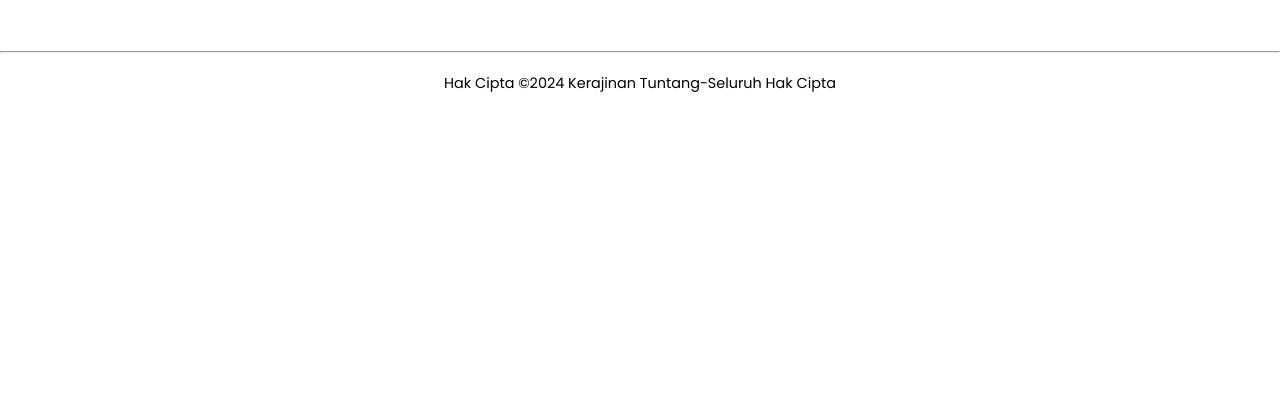
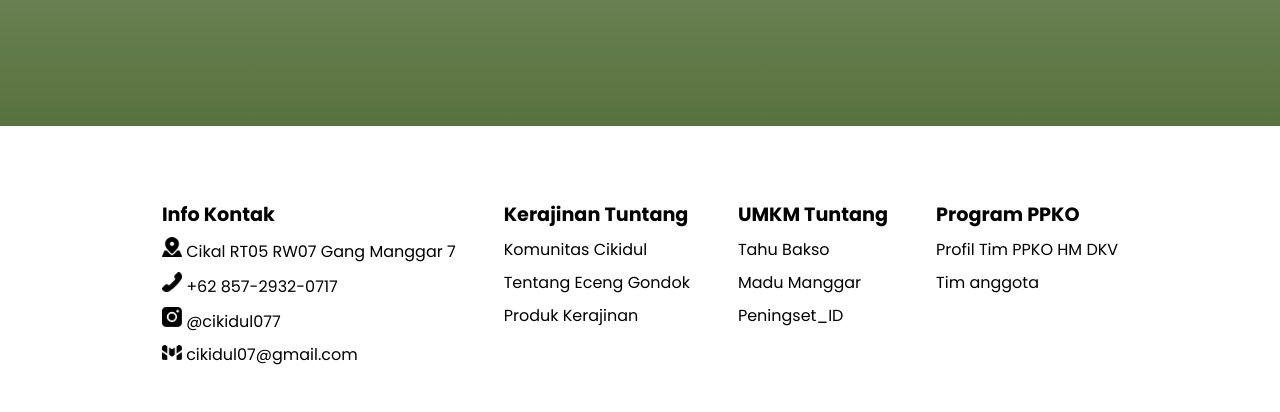
Before and after one commit to FadhilFirmansyah/ecoticraft, a PHP site: page / in a window 1280 px wide. Shown: the part 3604-4016 px from the top of the page. Before the commit the page ends 3696 px from the top, so only its background shows below. Run offline with PHP 8.4, Linux system fonts and the light colour scheme; some web fonts are replaced.

Commit message:
add: product.css, fix: footer

```diff
--- a/index.html
+++ b/index.html
@@ -56,7 +56,7 @@
 
 
     <!-- PENJELASAN ECENG GONDOK -->
-    <div class="sub-hero">
+    <div class="sub-hero" id="eceng-gondok-explain">
         <!-- Penamaan id pada tiap div sesuai backend keinginan backend, wkwk -->
         <div class="circle" id="circle-sub-hero">
             <img src="assets/logo/logo.png">
@@ -149,29 +149,56 @@
 
 
     <footer>
+        <section>
             <div class="aside-wrap">
                 <aside>
-                <a href="https://goo.gl/maps/4SFE6SCtnJPw8MpN7?g_st=aw" target="_blank"><span><img
-                            src="assets/icon/maps.png" alt="icon"> Cikal RT05 RW07 Gang Manggar 7</span></a>
-                <a href="https://wa.me/6285729320717" target="_blank"><span><img src="assets/icon/call.png" alt="icon">
-                        +62 857-2932-0717</span></a>
-                <a href="https://www.instagram.com/cikidul077/" target="_blank"><span><img
-                            src="assets/icon/instagram.png" alt="icon"> @cikidul077</span></a>
-                <a href="mailto:cikidul07@gmail.com"><span><img src="assets/icon/email.png" alt="icon">
-                        cikidul07@gmail.com</span></a>
+                    <h4>Info Kontak</h4>
+                    <a href="https://goo.gl/maps/4SFE6SCtnJPw8MpN7?g_st=aw" target="_blank"><img
+                            src="assets/icon/maps.png" alt="icon"> Cikal RT05 RW07 Gang Manggar 7</a>
+                    <a href="https://wa.me/6285729320717" target="_blank"><img src="assets/icon/call.png" alt="icon">
+                        +62 857-2932-0717</a>
+                    <a href="https://www.instagram.com/cikidul077/" target="_blank"><img src="assets/icon/instagram.png"
+                            alt="icon"> @cikidul077</a>
+                    <a href="mailto:cikidul07@gmail.com"><img src="assets/icon/email.png" alt="icon">
+                        cikidul07@gmail.com</a>
                 </aside>
+
                 <aside>
-                <!-- <a href="https://goo.gl/maps/4SFE6SCtnJPw8MpN7?g_st=aw" target="_blank"><img src="assets/components/maps.jpg" alt="maps"></a> -->
+                    <h4>Kerajinan Tuntang</h4>
+                    <a href="community">Komunitas Cikidul</a>
+                    <a href="#eceng-gondok-explain">Tentang Eceng Gondok</a>
+                    <a href="product">Produk Kerajinan</a>
+                </aside>
+
+                <aside>
+                    <h4>UMKM Tuntang</h4>
+                    <a href="#">Tahu Bakso</a>
+                    <a href="#">Madu Manggar</a>
+                    <a href="#">Peningset_ID</a>
+                </aside>
+
+                <aside>
+                    <h4>Program PPKO</h4>
+                    <a href="about">Profil Tim PPKO HM DKV</a>
+                    <a href="about#tim-anggota">Tim anggota</a>
+                </aside>
+            </div>
+        </section>
+        <section>
+
+            <div class="platform-footer">
+                <a href="#"><img src="assets/logo/shopee.png"></a>
+                <a href="#"><img src="assets/logo/instagram.png"></a>
+            </div>
+
             <iframe
                 src="https://www.google.com/maps/embed?pb=!1m17!1m12!1m3!1d3957.728681380466!2d110.44993407499992!3d-7.271683992735342!2m3!1f0!2f0!3f0!3m2!1i1024!2i768!4f13.1!3m2!1m1!2zN8KwMTYnMTguMSJTIDExMMKwMjcnMDkuMCJF!5e0!3m2!1sid!2sid!4v1723067618725!5m2!1sid!2sid"
                 allowfullscreen="" loading="lazy" referrerpolicy="no-referrer-when-downgrade"></iframe>
 
-            </aside>
-        </div>
-        <div>
-            <hr>
+        </section>
+        <section>
             <h4>Hak Cipta ©2024 Kerajinan Tuntang-Seluruh Hak Cipta</h4>
-        </div>
+        </section>
     </footer>
 
 
--- a/style/default.css
+++ b/style/default.css
@@ -21,7 +21,7 @@
 }
 
 /* TOMBOL KEMBALI */
-.back-btn{
+.back-btn {
   display: flex;
   align-items: center;
   justify-content: center;
@@ -43,7 +43,7 @@
   gap: 4px;
 }
 
-.back-btn img{
+.back-btn img {
   width: 17px;
 }
 
@@ -73,103 +73,142 @@
 /* ========== FOOTER ========== */
 footer {
   width: 100%;
-  display: block;
+
+  section {
 
     .aside-wrap {
-    display: flex;
-    flex-direction: row;
-    margin: 50px 46px;
+      display: grid;
+      gap: 48px;
+      justify-content: center;
+      justify-items: start;
+      grid-template-columns: auto auto auto auto;
+      padding: 24px;
 
       aside {
+        display: flex;
+        flex-direction: column;
+        gap: 8px;
         width: auto;
+
+        h4 {
+          font-size: 1.2rem;
         }
 
-    aside:nth-child(1) {
-      display: flex;
-      flex-direction: column;
-      width: 100%;
-      gap: 12px;
-      justify-content: center;
-    }
-
-    aside:nth-child(1) a {
+        a {
+          font-size: 1rem;
           text-decoration: none;
-    }
-
-    aside:nth-child(1) span {
           color: #000;
-      font-size: 0.95rem;
-      font-weight: 500;
-      display: flex;
-      align-items: center;
-      gap: 12px;
 
           img {
             width: 20px;
           }
         }
 
-    /* MAPS */
-    aside:nth-child(2) iframe {
-      width: 500px;
-      aspect-ratio: 1524/748;
-    }
-  }
-
-  div:nth-child(2) {
-    width: 100%;
-    text-align: center;
-  }
-
-  div:nth-child(2) h4 {
-    padding: 20px;
-    font-weight: 400;
-    font-size: 0.9rem;
-  }
-
-}
-
-@media (max-width: 900px){
-  footer{
-    .aside-wrap{
-      flex-direction: column;
-      align-items: center;
-      gap: 24px;
-      margin: 50px 24px;
-
-      aside:nth-child(2) iframe{
-        width: 400px;
-        height: 260px;
+        a:hover {
+          color: rgb(97, 97, 255);
         }
       }
     }
   }
 
+  section:nth-child(2) {
+    display: flex;
+    justify-content: space-between;
+    padding: 24px 40px;
+
+    .platform-footer {
+      display: flex;
+      align-items: flex-end;
+      gap: 12px;
+
+      img {
+        width: 50px;
+      }
+    }
+
+    iframe {
+      width: 30%;
+      height: auto;
+      aspect-ratio: 16/9;
+      border-radius: 8px;
+    }
+  }
+
+  section:nth-child(3) {
+    h4 {
+      text-align: left;
+      font-weight: 400;
+      padding: 24px;
+    }
+  }
+
+}
+
+@media (max-width: 1000px) {
+  footer {
+    section {
+      .aside-wrap {
+        grid-template-columns: auto auto auto;
+      }
+    }
+
+    section:nth-child(2) {
+      iframe {
+        width: 45%;
+      }
+    }
+  }
+}
+
+@media (max-width: 750px) {
+  footer {
+    section {
+      .aside-wrap {
+        grid-template-columns: auto auto;
+      }
+    }
+  }
+}
+
+
 @media (max-width: 600px) {
-  .back-btn{
+  .back-btn {
     padding: 5px 12px;
     width: 110px;
     font-size: 0.85rem;
   }
 
   footer {
+    section:nth-child(2) {
+      flex-direction: column;
+      gap: 24px;
+      align-items: center;
 
-    .aside-wrap {
-      aside:nth-child(2){
-        width: 100%;
+      iframe {
+        width: 95%;
       }
-
-      aside:nth-child(2) iframe {
-        width: 100%;
-      }
-
-      aside:nth-child(1) span {
-        font-size: 0.75rem;
     }
   }
 
-  div:nth-child(2) h4 {
-    font-size: 0.7rem;
+}
+
+@media (max-width: 500px) {
+  footer {
+    section {
+      .aside-wrap {
+        grid-template-columns: auto;
       }
     }
   }
+}
+
+@media (max-width: 400px) {
+  footer {
+    section:nth-child(2) {
+      padding: 24px 10px;
+      iframe{
+        aspect-ratio: 16/11;
+      }
+    }
+  }
+}
--- a/style/index/products_style.css
+++ b/style/index/products_style.css
@@ -10,9 +10,10 @@
 
 
 .product-section{
-    padding: 50px 0;
+    /* padding: 50px 0; */
     display: flex;
     flex-direction: row;
+    height: 100vh;
 }
 
 .product-section h2{
@@ -75,9 +76,10 @@
 .product-section .product-wrap-outer{
     display: flex;
     flex-direction: column;
-    gap: 100px;
+    gap: 30px;
     width: 70%;
     padding: 60px 20px;
+    justify-content: center;
 }
 
 .product-section .product-wrap-outer .products-wrap{
@@ -195,11 +197,15 @@
     .title-product{
         flex-direction: column;
     }
+    .img-product{
+        aspect-ratio: 16/9;
+    }
 }
 
 @media (max-width: 800px){
     .product-section{
         flex-direction: column;
+        height: auto;
     }
     .product-section .product-wrap-outer{
         width: 100%;
@@ -217,6 +223,9 @@
     .title-product{
         gap: 12px;
     }
+    .img-product{
+        aspect-ratio: 16/11;
+    }
 }
 
 @media (max-width: 700px) {
@@ -229,10 +238,19 @@
     .product-section .title-product-section-wrap{
         flex-direction: column;
     }
+    .product-section .product-wrap-outer{
+        padding: 60px 12px;
+    }
+    .product-section .product-wrap-outer .products-wrap{
+        gap: 12px;
+    }
+
 }
 
 @media (max-width: 350px) {
     :root {
         --width-card: 250px;
     }
+
+
 }
```
Also changed, not shown: assets/logo/instagram.png (added), assets/logo/shopee.png (added), style/product/product.css (added). Lines whose indentation alone changed are shown as unchanged.
